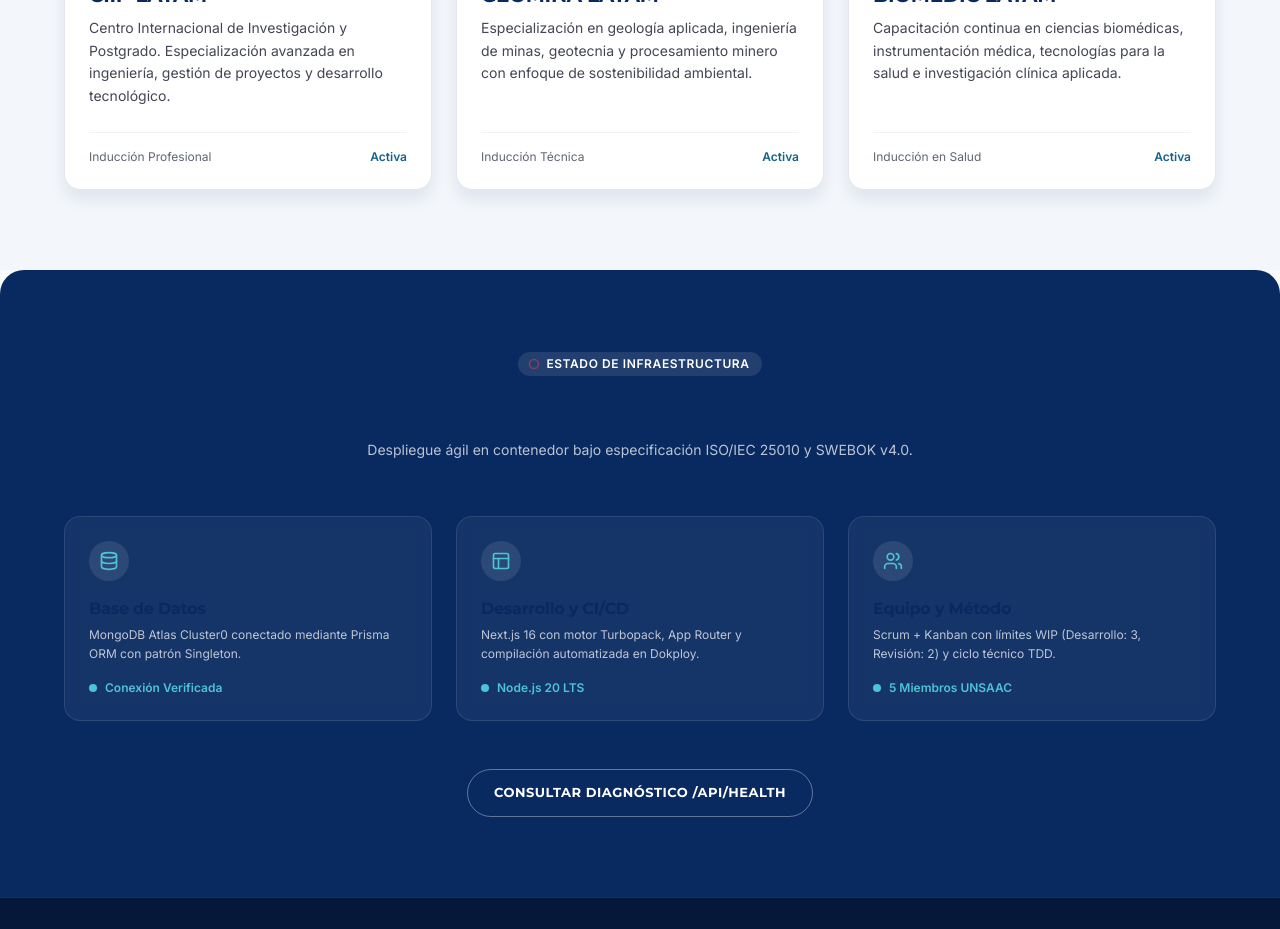
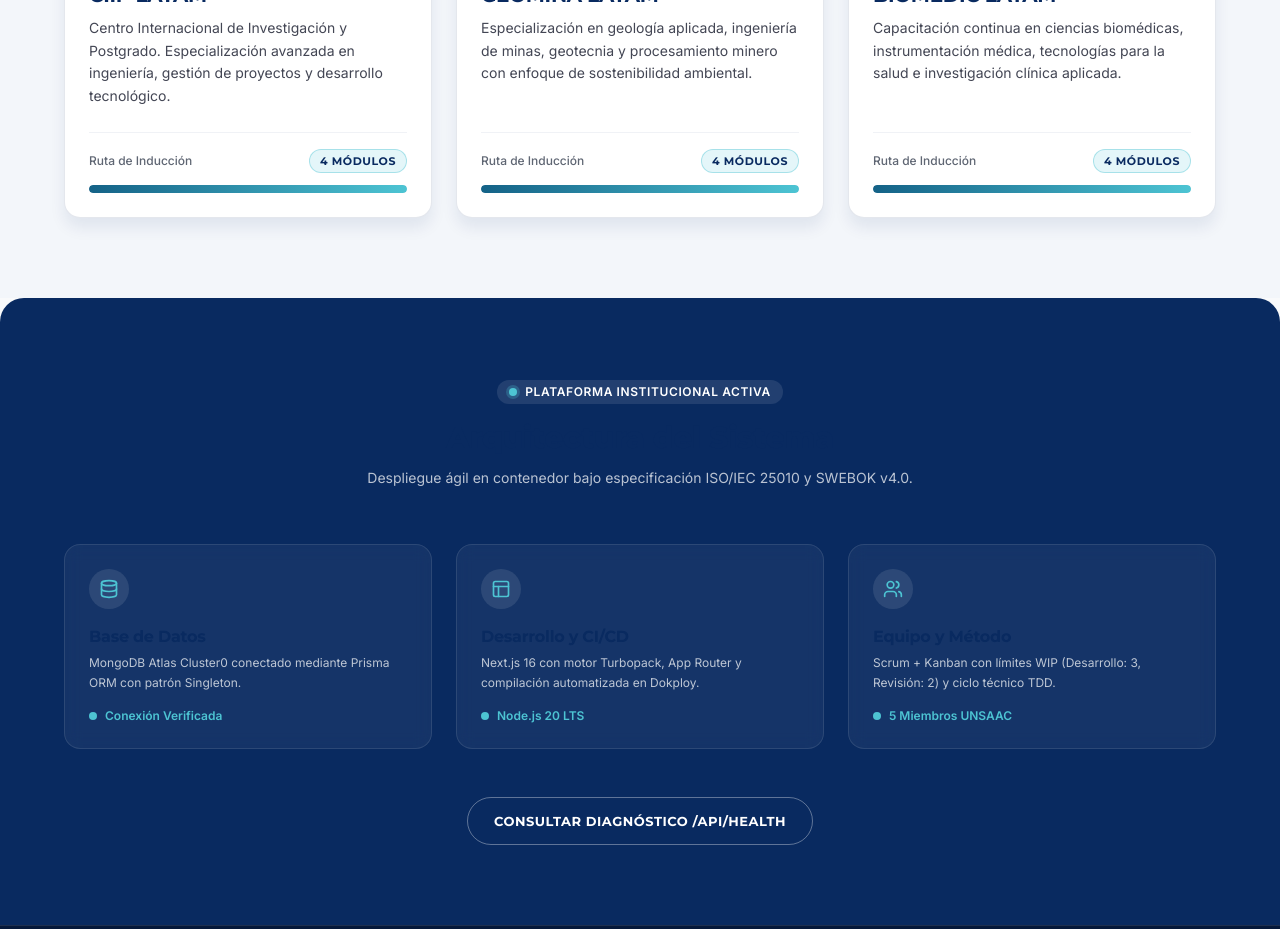
Before and after one commit to milith0kun/proyecto-ing-software, a Next.js app: page / in a window 1280 px wide. Shown: the part 1000-1929 px from the top of the page. Built offline with nearby package versions, Linux system fonts and the light colour scheme.

Commit message:
docs(design): documentar Manual de Marca y purgar estilos ajenos a capacitacion e induccion

```diff
--- a/src/app/globals.css
+++ b/src/app/globals.css
@@ -13,7 +13,6 @@
   --brand-blue: #146287;         /* Secundario: Enlaces, kickers, hover primario */
   --brand-cyan: #4DC4D3;         /* Acento único de acción: Botones captación, foco, chips */
   --brand-cyan-hover: #62D8E7;   /* Hover de elementos cian interactivos */
-
 
   /* 2. Rampa Canónica de Superficies Claras (Sin grises slate) */
   --bg-primary: #F9FAFB;         /* Lienzo claro base oficial */
@@ -240,17 +239,88 @@ h1, h2, h3, h4, h5, h6 {
   color: #FFFFFF;
 }
 
-/* Punto Pulsante para Eventos en Vivo */
-.punto-vivo {
+/* ==========================================================================
+   COMPONENTES ESPECÍFICOS DE CAPACITACIONES E INDUCCIÓN
+   ========================================================================== */
+
+/* Indicador de Estado Operativo Institucional */
+.indicador-operativo {
   width: 8px;
   height: 8px;
-  border-radius: 50%;
-  background-color: var(--brand-live);
-  animation: pulsar-vivo 1.8s infinite cubic-bezier(0.65, 0, 0.35, 1);
+  border-radius: var(--radius-full);
+  background-color: var(--brand-cyan);
+  display: inline-block;
+  box-shadow: 0 0 0 3px rgba(77, 196, 211, 0.25);
 }
 
-@keyframes pulsar-vivo {
-  0% { transform: scale(0.95); box-shadow: 0 0 0 0 rgba(229, 72, 77, 0.7); }
-  70% { transform: scale(1.1); box-shadow: 0 0 0 8px rgba(229, 72, 77, 0); }
-  100% { transform: scale(0.95); box-shadow: 0 0 0 0 rgba(229, 72, 77, 0); }
+/* Barra de Progreso de Capacitaciones y Rutas de Inducción */
+.barra-progreso {
+  width: 100%;
+  height: 8px;
+  background-color: rgba(9, 42, 96, 0.08);
+  border-radius: var(--radius-full);
+  overflow: hidden;
 }
+
+.barra-progreso-avance {
+  height: 100%;
+  background: linear-gradient(90deg, var(--brand-blue), var(--brand-cyan));
+  border-radius: var(--radius-full);
+  transition: width var(--dur-base) var(--ease-out-soft);
+}
+
+/* Chips de Estado de Módulo de Aprendizaje */
+.chip-estado {
+  display: inline-flex;
+  align-items: center;
+  gap: 6px;
+  padding: 4px 10px;
+  border-radius: var(--radius-full);
+  font-family: var(--font-heading);
+  font-size: 11px;
+  font-weight: 700;
+  text-transform: uppercase;
+  letter-spacing: 0.05em;
+}
+
+.chip-estado--completado {
+  background-color: rgba(20, 98, 135, 0.12);
+  color: var(--brand-blue);
+  border: 1px solid rgba(20, 98, 135, 0.25);
+}
+
+.chip-estado--en-curso {
+  background-color: rgba(77, 196, 211, 0.15);
+  color: var(--brand-navy);
+  border: 1px solid rgba(77, 196, 211, 0.40);
+}
+
+.chip-estado--pendiente {
+  background-color: rgba(9, 42, 96, 0.05);
+  color: var(--text-muted);
+  border: 1px solid rgba(9, 42, 96, 0.10);
+}
+
+/* Contenedor / Visor de Diapositiva de Inducción */
+.visor-diapositiva {
+  position: relative;
+  width: 100%;
+  aspect-ratio: 16 / 9;
+  background-color: var(--bg-card);
+  border-radius: var(--radius-lg);
+  border: 1px solid var(--borde-sutil);
+  box-shadow: var(--sombra-elevada);
+  overflow: hidden;
+  display: flex;
+  flex-direction: column;
+}
+
+/* Formato de Papel para Certificado / Constancia de Acreditación */
+.certificado-papel {
+  background-color: #FFFFFF;
+  border: 2px solid rgba(9, 42, 96, 0.15);
+  box-shadow: var(--sombra-elevada);
+  border-radius: var(--radius-md);
+  padding: 32px;
+  font-family: Georgia, 'Times New Roman', serif;
+}
--- a/src/app/page.tsx
+++ b/src/app/page.tsx
@@ -140,9 +140,14 @@ export default function PaginaInicio() {
               <p className="text-sm text-[#434654] leading-relaxed mb-6 flex-1">
                 Centro Internacional de Investigación y Postgrado. Especialización avanzada en ingeniería, gestión de proyectos y desarrollo tecnológico.
               </p>
-              <div className="pt-4 border-t border-[rgba(9,42,96,0.06)] mt-auto flex items-center justify-between text-xs text-[#5F6673]">
-                <span>Inducción Profesional</span>
-                <span className="font-bold text-[#146287]">Activa</span>
+              <div className="pt-4 border-t border-[rgba(9,42,96,0.06)] mt-auto flex flex-col gap-3">
+                <div className="flex items-center justify-between text-xs">
+                  <span className="text-[#5F6673] font-medium">Ruta de Inducción</span>
+                  <span className="chip-estado chip-estado--en-curso">4 Módulos</span>
+                </div>
+                <div className="barra-progreso">
+                  <div className="barra-progreso-avance" style={{ width: '100%' }}></div>
+                </div>
               </div>
             </div>
 
@@ -162,9 +167,14 @@ export default function PaginaInicio() {
               <p className="text-sm text-[#434654] leading-relaxed mb-6 flex-1">
                 Especialización en geología aplicada, ingeniería de minas, geotecnia y procesamiento minero con enfoque de sostenibilidad ambiental.
               </p>
-              <div className="pt-4 border-t border-[rgba(9,42,96,0.06)] mt-auto flex items-center justify-between text-xs text-[#5F6673]">
-                <span>Inducción Técnica</span>
-                <span className="font-bold text-[#146287]">Activa</span>
+              <div className="pt-4 border-t border-[rgba(9,42,96,0.06)] mt-auto flex flex-col gap-3">
+                <div className="flex items-center justify-between text-xs">
+                  <span className="text-[#5F6673] font-medium">Ruta de Inducción</span>
+                  <span className="chip-estado chip-estado--en-curso">4 Módulos</span>
+                </div>
+                <div className="barra-progreso">
+                  <div className="barra-progreso-avance" style={{ width: '100%' }}></div>
+                </div>
               </div>
             </div>
 
@@ -184,9 +194,14 @@ export default function PaginaInicio() {
               <p className="text-sm text-[#434654] leading-relaxed mb-6 flex-1">
                 Capacitación continua en ciencias biomédicas, instrumentación médica, tecnologías para la salud e investigación clínica aplicada.
               </p>
-              <div className="pt-4 border-t border-[rgba(9,42,96,0.06)] mt-auto flex items-center justify-between text-xs text-[#5F6673]">
-                <span>Inducción en Salud</span>
-                <span className="font-bold text-[#146287]">Activa</span>
+              <div className="pt-4 border-t border-[rgba(9,42,96,0.06)] mt-auto flex flex-col gap-3">
+                <div className="flex items-center justify-between text-xs">
+                  <span className="text-[#5F6673] font-medium">Ruta de Inducción</span>
+                  <span className="chip-estado chip-estado--en-curso">4 Módulos</span>
+                </div>
+                <div className="barra-progreso">
+                  <div className="barra-progreso-avance" style={{ width: '100%' }}></div>
+                </div>
               </div>
             </div>
           </div>
@@ -198,8 +213,8 @@ export default function PaginaInicio() {
         <div className="max-w-6xl mx-auto">
           <div className="text-center max-w-2xl mx-auto mb-14">
             <span className="inline-flex items-center gap-2 px-3 py-1 rounded-full bg-white/10 text-white text-xs font-bold uppercase tracking-wider mb-4">
-              <span className="punto-vivo"></span>
-              Estado de Infraestructura
+              <span className="indicador-operativo"></span>
+              Plataforma Institucional Activa
             </span>
             <h2 className="text-3xl font-extrabold text-white">
               Arquitectura del Sistema
```
Also changed, not shown: 2 other files (tests, documents, lock files or other folders).
